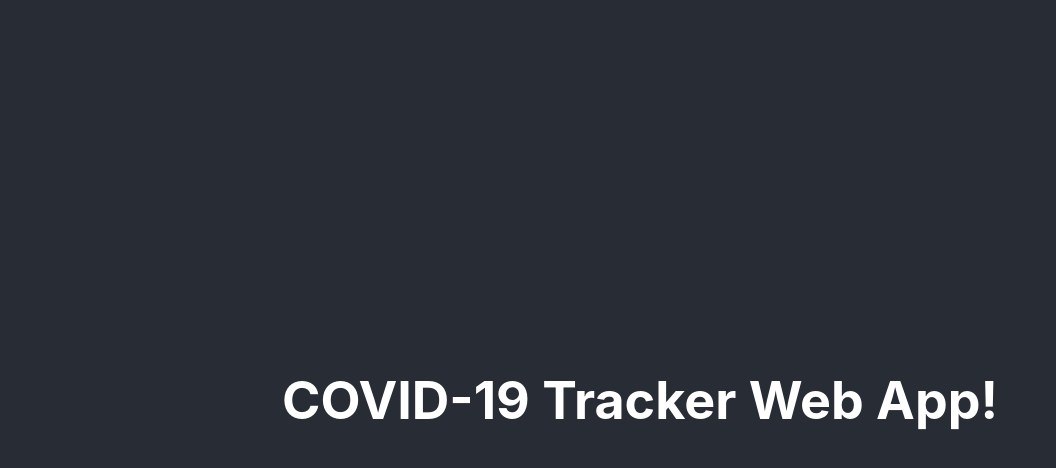
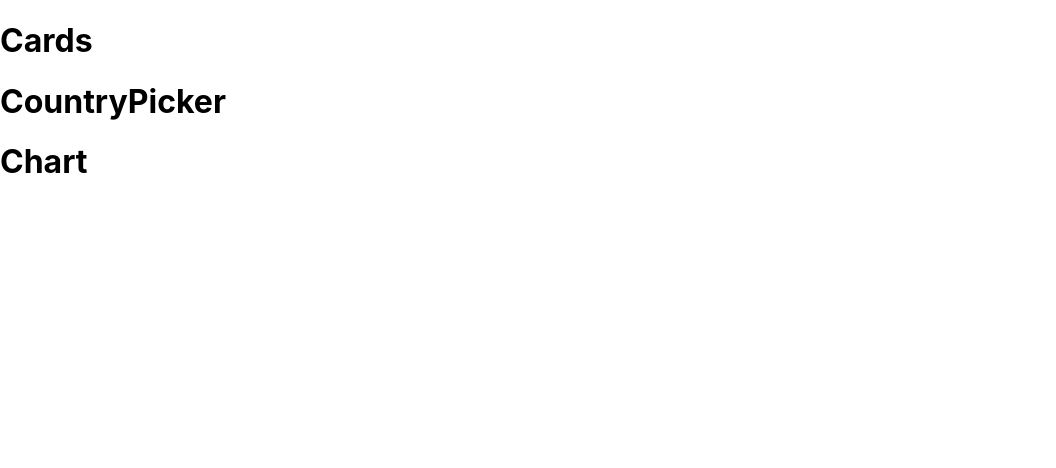
Before and after one commit to SuperDev01234/VirusTracker, a React (Create React App) app: page / in a window 1280 px wide. Shown: the top 468 px of the page, without its empty margins (0-1056 px from the left). Built offline with nearby package versions, Linux system fonts and the light colour scheme.

Commit message:
setup & render components

```diff
--- a/src/App.js
+++ b/src/App.js
@@ -1,14 +1,22 @@
-import React from 'react';
-import './App.css';
+import React, { Component } from 'react';
+import { Cards, Chart, CountryPicker } from './components';
 
-function App() {
-  return (
-    <div className="App">
-      <header className="App-header">
-        <h1>COVID-19 Tracker Web App!</h1>
-      </header>
-    </div>
-  );
+export default class App extends Component {
+
+  // constructor(props) {
+  //   super(props)
+  //   this.state = {
+
+  //   }
+  // }
+
+  render() {
+    return (
+      <div>
+        <Cards />
+        <CountryPicker />
+        <Chart />
+      </div>
+    )
+  }
 }
-
-export default App;
--- a/src/components/Cards/Cards.jsx
+++ b/src/components/Cards/Cards.jsx
@@ -0,0 +1,11 @@
+import React from 'react';
+
+const Cards = () => {
+    return (
+        <div>
+            <h1>Cards</h1>
+        </div>
+    )
+}
+
+export default Cards;
--- a/src/components/Chart/Chart.jsx
+++ b/src/components/Chart/Chart.jsx
@@ -0,0 +1,11 @@
+import React from 'react';
+
+const Chart = () => {
+    return (
+        <div>
+            <h1>Chart</h1>
+        </div>
+    )
+}
+
+export default Chart;
--- a/src/components/CountryPicker/CountryPicker.jsx
+++ b/src/components/CountryPicker/CountryPicker.jsx
@@ -0,0 +1,11 @@
+import React from 'react';
+
+const CountryPicker = () => {
+    return (
+        <div>
+            <h1>CountryPicker</h1>
+        </div>
+    )
+}
+
+export default CountryPicker;
--- /dev/null
+++ b/src/components/index.js
@@ -0,0 +1,3 @@
+export { default as Cards } from './Cards/Cards';
+export { default as Chart } from './Chart/Chart';
+export { default as CountryPicker } from './CountryPicker/CountryPicker';
--- a/src/index.js
+++ b/src/index.js
@@ -2,13 +2,5 @@ import React from 'react';
 import ReactDOM from 'react-dom';
 import './index.css';
 import App from './App';
-import * as serviceWorker from './serviceWorker';
 
-ReactDOM.render(
-  <React.StrictMode>
-    <App />
-  </React.StrictMode>,
-  document.getElementById('root')
-);
-
-serviceWorker.unregister();
+ReactDOM.render(<App /> , document.getElementById('root'));
```
Also changed, not shown: src/App.module.css (renamed from src/App.css).
